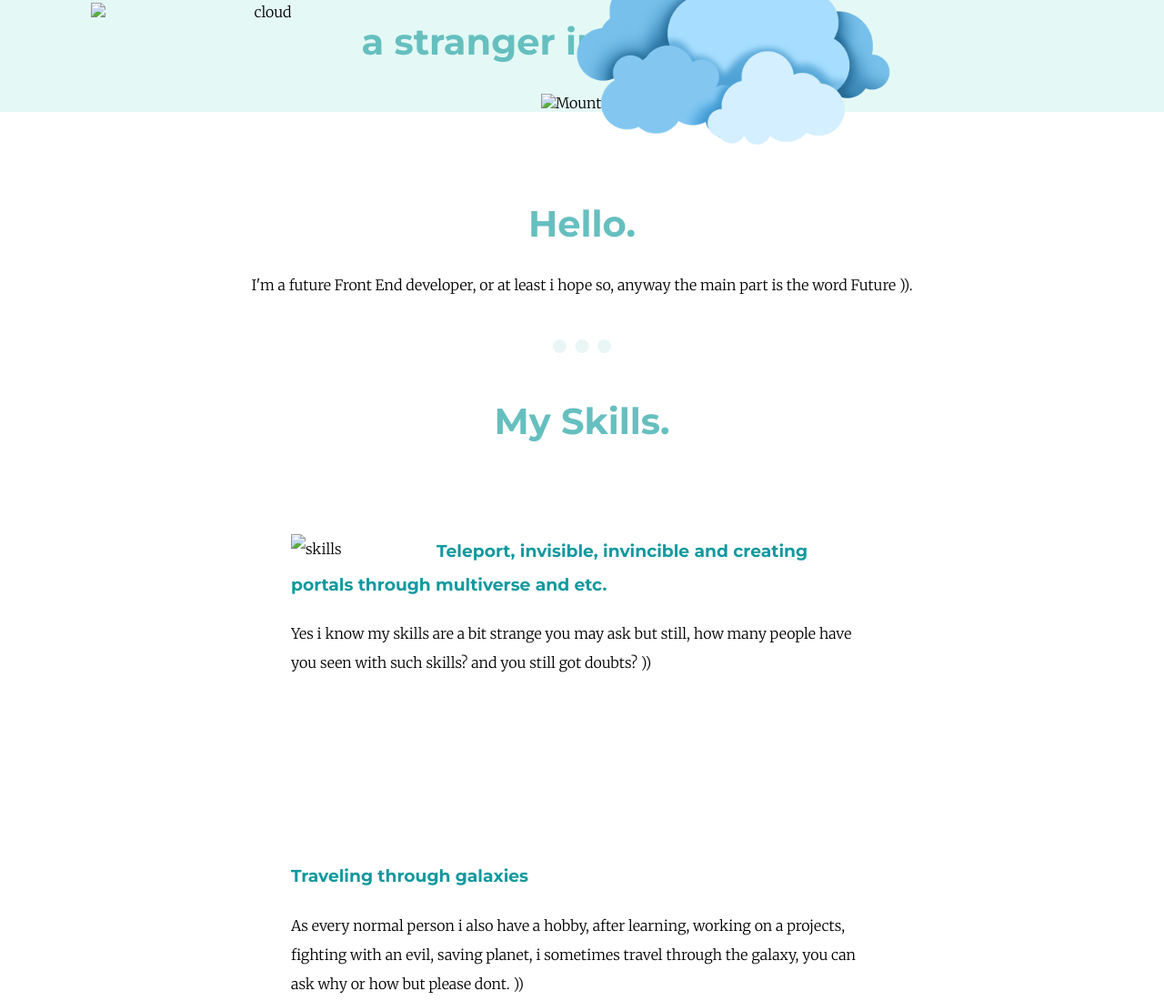
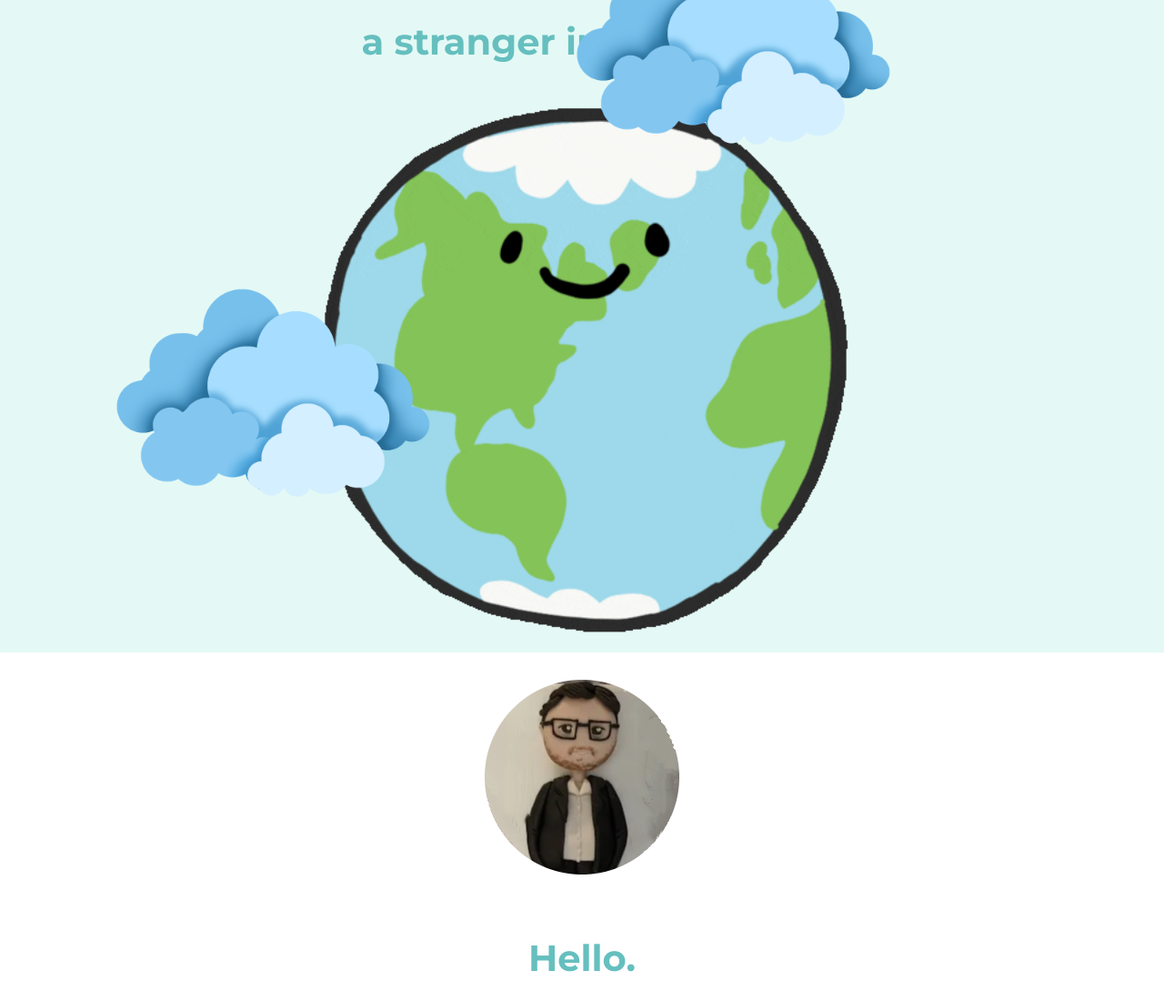
Before and after one commit to warmonn/Tornike-s-cv, a plain HTML site: page index.html in a window 1280 px wide. Shown: the part 204-1304 px from the top of the page at 91% size. Drawn offline with Linux system fonts and the light colour scheme; the site is published under a folder, as on GitHub Pages, so addresses that start at the root find nothing.

Commit message:
Update index.html

```diff
--- a/index.html
+++ b/index.html
@@ -31,14 +31,14 @@
       <h2>a stranger in this world</h2>
       <img
         class="bottom-image"
-        src="/images/—Pngtree—blue clouds paper cutblue_5410901.png"
+        src="images/—Pngtree—blue clouds paper cutblue_5410901.png"
         alt="cloud"
       />
-      <img class="mountain" src="/images/giphy.gif" alt="Mountain" />
+      <img class="mountain" src="images/giphy.gif" alt="Mountain" />
     </div>
     <div class="middle-container">
       <div class="profile">
-        <img class="my-image" src="/images/unnamed.jpeg-modified.png" alt="" />
+        <img class="my-image" src="images/unnamed.jpeg-modified.png" alt="" />
         <h2>Hello.</h2>
         <p>
           I'm a future Front End developer, or at least i hope so, anyway the
@@ -49,7 +49,7 @@
       <div class="skills">
         <h2>My Skills.</h2>
         <div class="skill-row">
-          <img class="skill-image" src="/images/skill.png" alt="skills" />
+          <img class="skill-image" src="images/skill.png" alt="skills" />
           <h3>
             Teleport, invisible, invincible and creating portals through
             multiverse and etc.
@@ -62,7 +62,7 @@
         </div>
         <div class="sads"></div>
         <div class="skill-row">
-          <img class="space-image" src="/images/astronaut.png" alt="space" />
+          <img class="space-image" src="images/astronaut.png" alt="space" />
           <h3>Traveling through galaxies</h3>
           <p>
             As every normal person i also have a hobby, after learning, working
```
